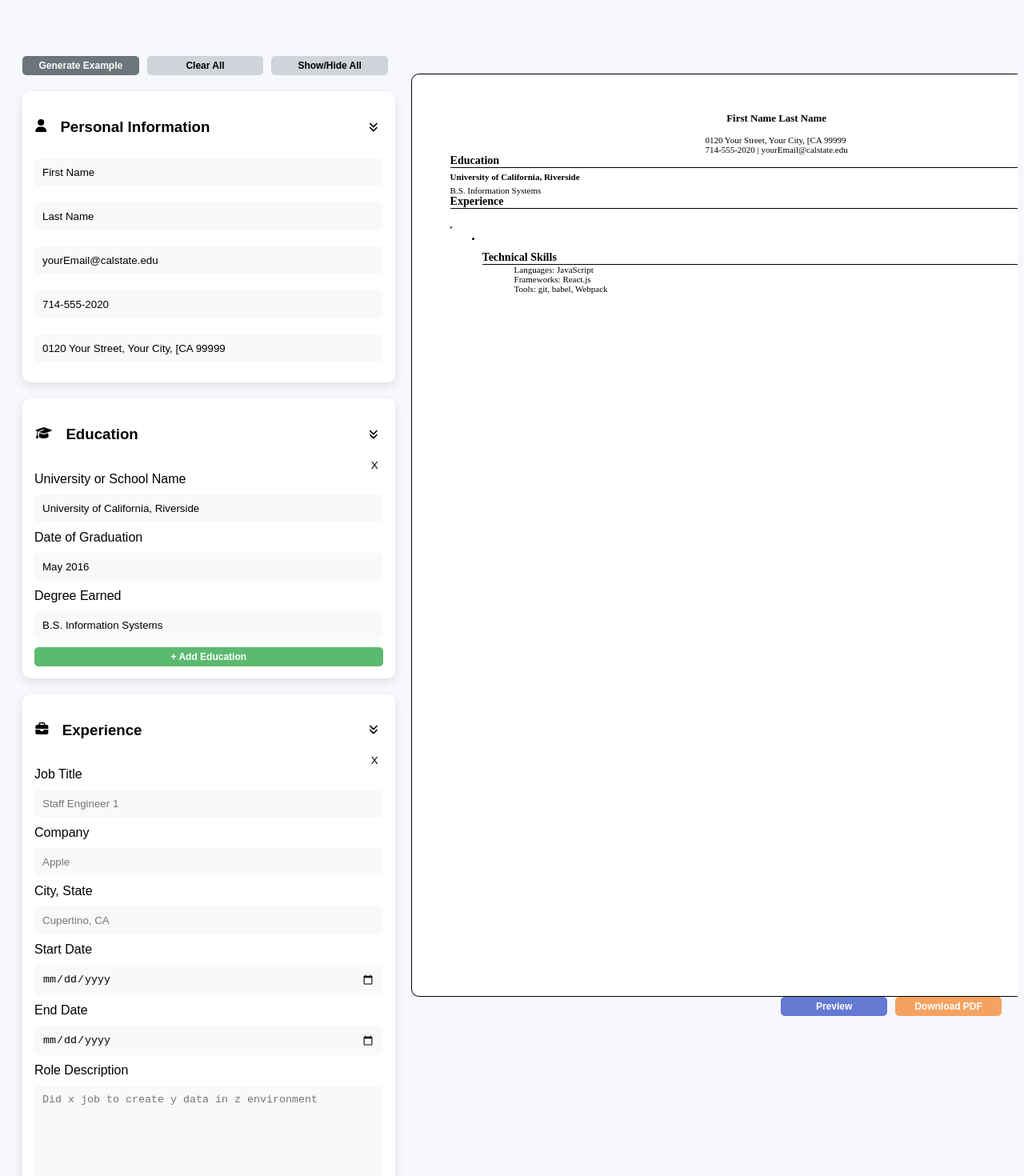
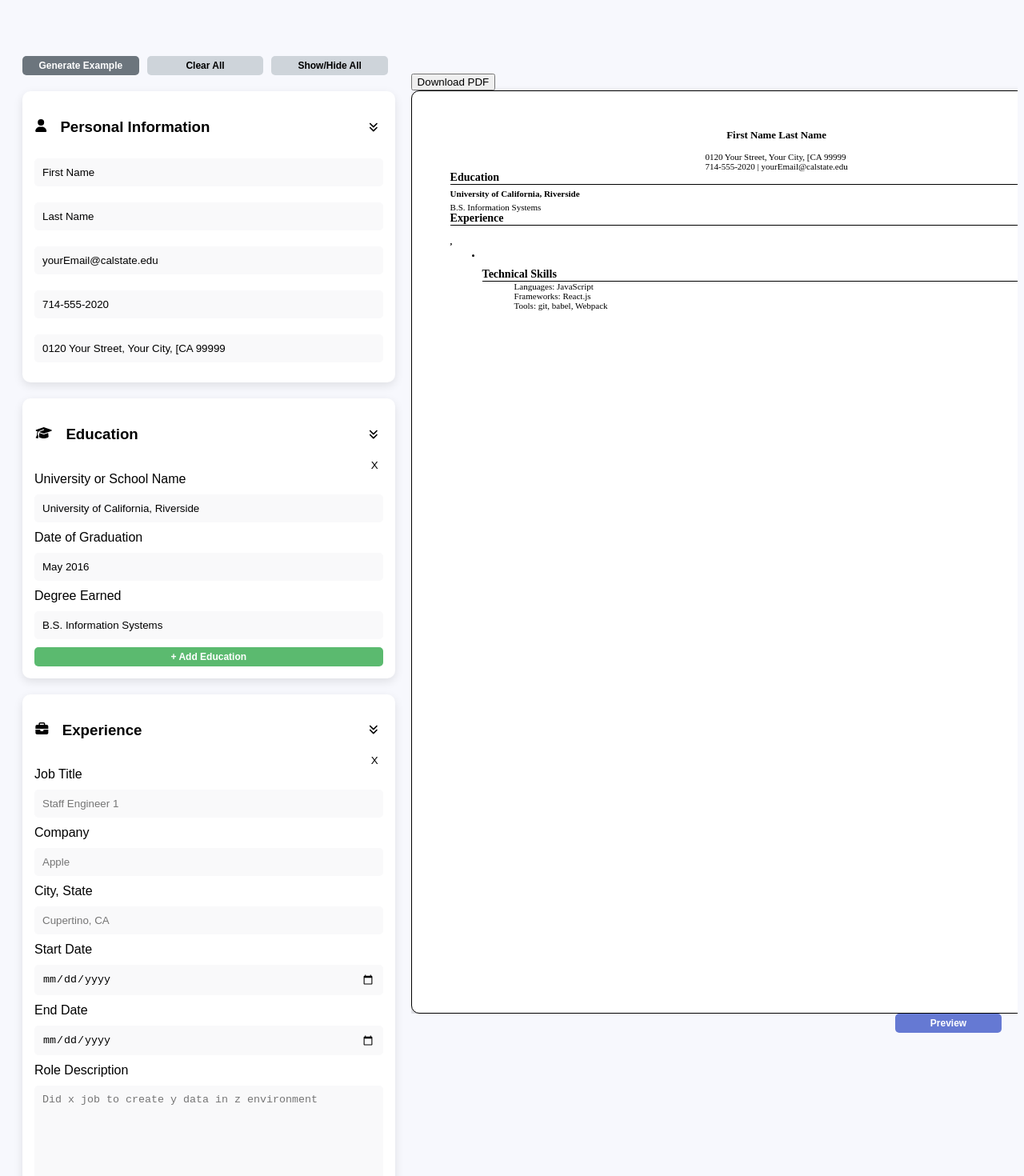
Before and after one commit to WChan95/cv-project, a React (Create React App) app: page / in a window 1280 px wide. Shown: the top 1470 px of the page at 80% size. Built offline with nearby package versions, Linux system fonts and the light colour scheme.

Commit message:
print functionality

```diff
--- a/package.json
+++ b/package.json
@@ -12,6 +12,7 @@
     "react": "^17.0.2",
     "react-dom": "^17.0.2",
     "react-scripts": "5.0.0",
+    "react-to-print": "^2.14.4",
     "sass": "^1.49.0",
     "uniqid": "^5.4.0",
     "web-vitals": "^2.1.4"
--- a/src/assets/Preview.scss
+++ b/src/assets/Preview.scss
@@ -6,7 +6,7 @@ li {
 /* @include borderBox(); */
 
 .cv {
-
+  //single-line spacing defined as 120% of largest font-size?
   border: solid black 1px;
   border-radius: 10px;
   background-color: white;
--- a/src/components/App.js
+++ b/src/components/App.js
@@ -7,15 +7,19 @@ import Personal from "./Personal";
 import Education from "./Education";
 import Experience from "./Experience";
 import TechnicalSkills from "./TechnicalSkills";
-import Preview from "./Preview";
+import { Preview } from "./Preview";
 import Menu from "./Menu";
 import FormOptions from "./FormOptions";
+import ReactToPrint, { useReactToPrint } from "react-to-print";
 
 class App extends Component {
+  componentRef = null;
   constructor(props) {
     //This is just a temporary initial state to begin formatting the resume
     super(props);
     this.state = {
+      isLoading: false,
+      text: "old boring text",
       personal: {
         firstName: "First Name",
         lastName: "Last Name",
@@ -267,24 +271,60 @@ class App extends Component {
   };
 
   showHide = (event) => {
-
     this.setState((prevState) => ({
       personal: {
         ...prevState.personal,
         isActive: !prevState.personal.isActive,
       },
-      experience:{
-        ...prevState.experience, isActive: !prevState.experience.isActive
+      experience: {
+        ...prevState.experience,
+        isActive: !prevState.experience.isActive,
       },
-      education:{
-        ...prevState.education, isActive: !prevState.education.isActive
+      education: {
+        ...prevState.education,
+        isActive: !prevState.education.isActive,
       },
-      technicalSkills:{
-        ...prevState.technicalSkills, isActive: !prevState.technicalSkills.isActive
-      }
+      technicalSkills: {
+        ...prevState.technicalSkills,
+        isActive: !prevState.technicalSkills.isActive,
+      },
     }));
+  };
 
-  }
+  handleAfterPrint = () => {
+    console.log("`onAfterPrint` called"); // tslint:disable-line no-console
+  };
+
+  handleBeforePrint = () => {
+    console.log("`onBeforePrint` called"); // tslint:disable-line no-console
+  };
+
+  handleOnBeforeGetContent = () => {
+    console.log("`onBeforeGetContent` called"); // tslint:disable-line no-console
+    this.setState({ text: "Loading new text...", isLoading: true });
+
+    return new Promise((resolve) => {
+      setTimeout(() => {
+        this.setState({ text: "New, Updated Text!", isLoading: false }, resolve);
+      }, 2000);
+    });
+  };
+  reactToPrintTrigger = () => {
+    return (
+      <button type="button" className="download_PDF">
+        Download PDF
+      </button>
+    );
+  };
+
+
+  setComponentRef = (ref) => {
+    this.componentRef = ref;
+  };
+
+  reactToPrintContent = () => {
+    return this.componentRef;
+  };
 
   render() {
     return (
@@ -294,7 +334,12 @@ class App extends Component {
         </header> */}
 
         <div className="Form">
-          <FormOptions genExample={this.generateExample} clear={this.clearAll} showHide={this.showHide} {...this.state}/>
+          <FormOptions
+            genExample={this.generateExample}
+            clear={this.clearAll}
+            showHide={this.showHide}
+            {...this.state}
+          />
           <Personal
             personalChange={this.handlePersonal}
             handleActive={this.handleActive}
@@ -323,9 +368,19 @@ class App extends Component {
 
         <div className="Preview">
           <div className="CV_Wrapper">
-            <Preview {...this.state} handleDelete={this.handleDelete} />
+            <ReactToPrint
+              content={this.reactToPrintContent}
+              documentTitle="AwesomeFileName"
+              onAfterPrint={this.handleAfterPrint}
+              onBeforeGetContent={this.handleOnBeforeGetContent}
+              onBeforePrint={this.handleBeforePrint}
+              removeAfterPrint
+              trigger={this.reactToPrintTrigger}
+            />
+            {this.state.isLoading && <p className="indicator">onBeforeGetContent: Loading...</p>}
+            <Preview ref={this.setComponentRef} text={this.state.text} {...this.state} handleDelete={this.handleDelete} />
           </div>
-          <Menu />
+          <Menu {...this.state} />
         </div>
 
         {/*  <footer className="Footer">Your Footer Here</footer> */}
--- a/src/components/Menu.js
+++ b/src/components/Menu.js
@@ -1,23 +1,28 @@
 import React, { Component } from "react";
+
+import { Preview } from "./Preview";
 import "../assets/Menu.scss";
 
-class Menu extends Component {
+class Menu extends React.PureComponent {
+  compoentRef = null;
   constructor(props) {
     super(props);
+    this.state = { ...this.props };
   }
-/*   loadExample = (event) => {
+  /*   loadExample = (event) => {
     this.props.genExample(event);
   }; */
+
+
   render() {
     return (
       <div className="menu">
 
+ {/*        <Preview ref={el => (this.compoentRef = el)} /> */}
         <button type="button" className="print_Preview">
           Preview
         </button>
-        <button type="button" className="download_PDF">
-          Download PDF
-        </button>
+       {/*  <Preview ref={this.setComponenRef} text={this.state.text}  /> */}
       </div>
     );
   }
@@ -29,3 +34,7 @@ export default Menu;
 <button type="button" onClick={this.loadExample} className="generate_Example">
 Generate Example
 </button> */
+/*
+   <button type="button" className="download_PDF" onClick={this.handlePrint}>
+Download PDF
+</button> */
--- a/src/components/Preview.js
+++ b/src/components/Preview.js
@@ -3,10 +3,11 @@ import React, { Component } from "react";
 import uniqid from "uniqid";
 import "../assets/Preview.scss";
 
-class Preview extends Component {
+ export class Preview extends Component {
   constructor(props) {
     super(props);
     this.state = { ...this.props };
+
   }
   handleDelete = (event) => {
     this.props.handleDelete(event);
@@ -110,4 +111,3 @@ function TechnicalSkillsList(props) {
     </ul>
   );
 }
-export default Preview;
```
Also changed, not shown: 1 other file (tests, documents, lock files or other folders).
